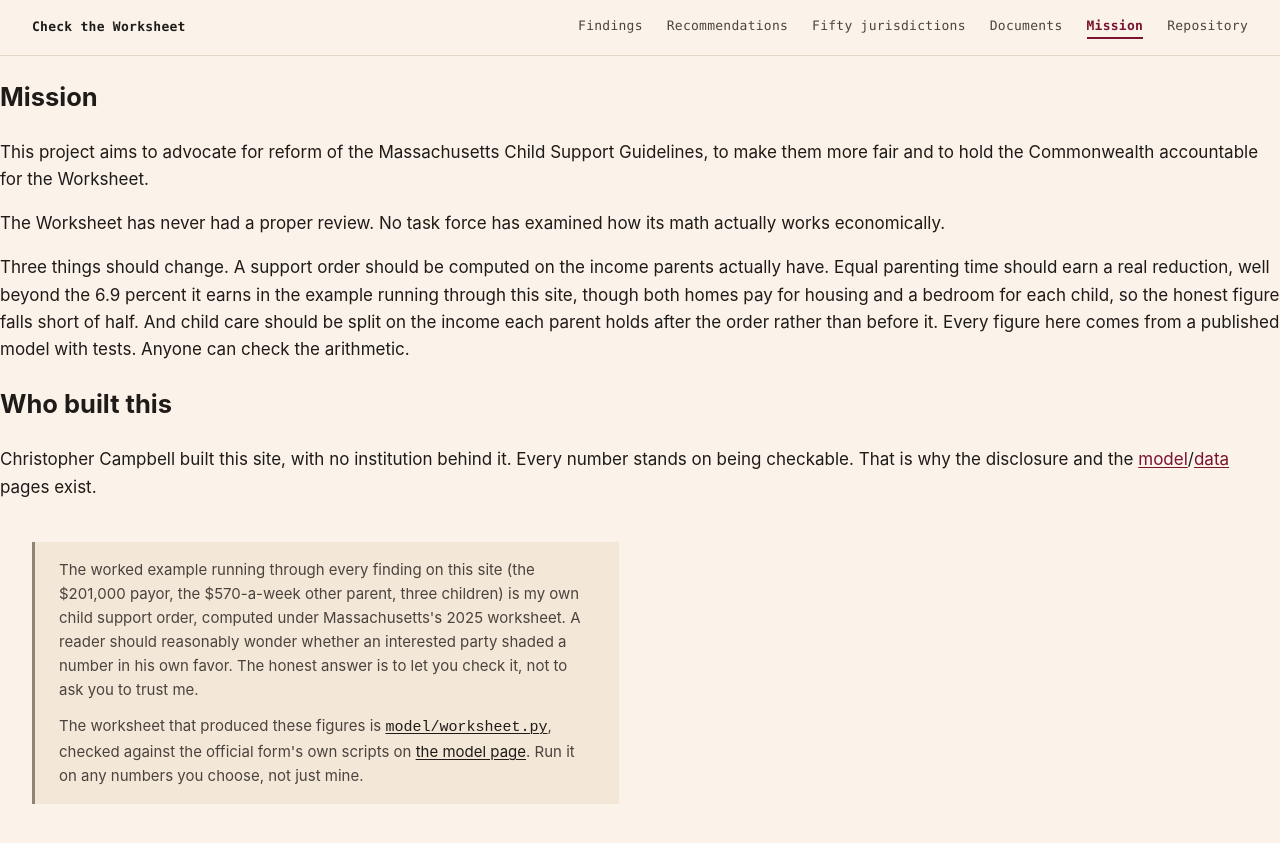
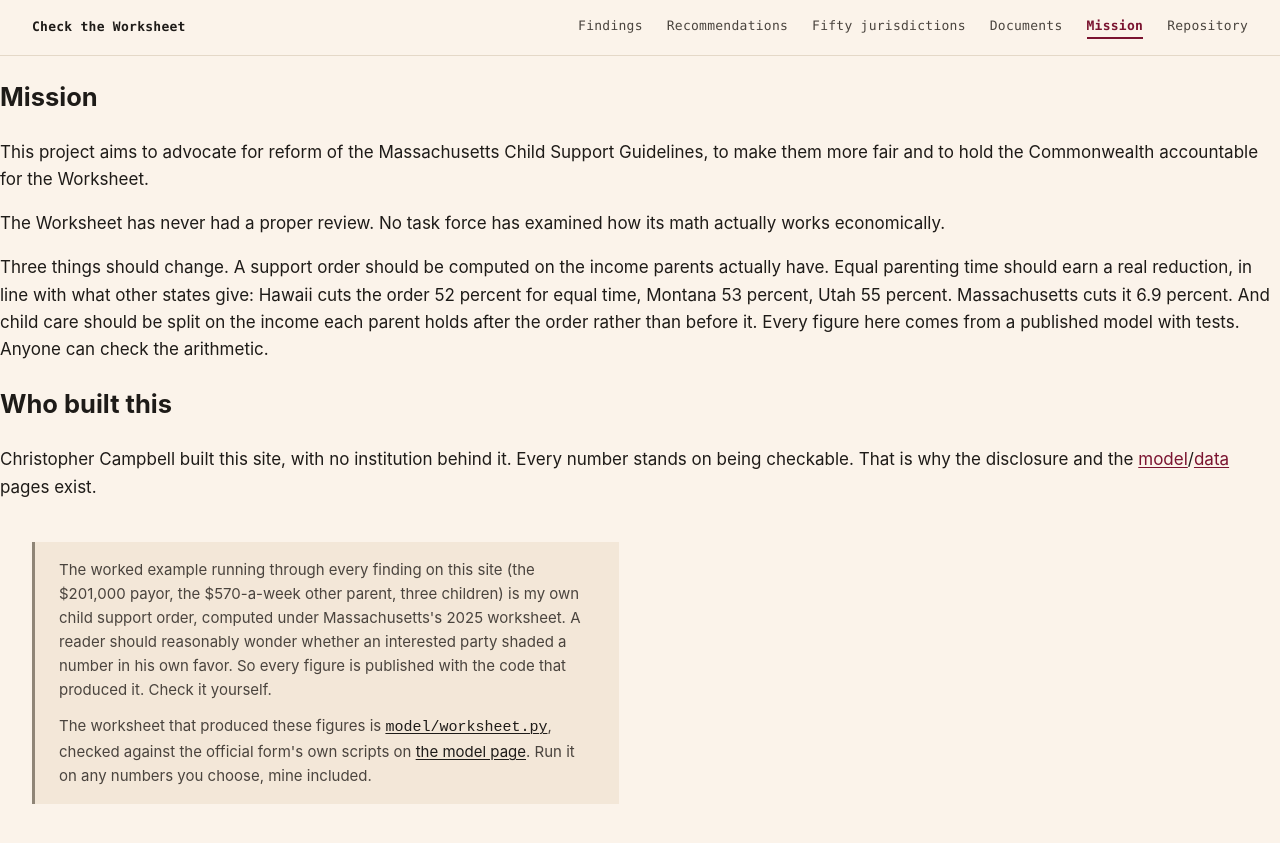
Before and after one commit to campbefs/checktheworksheet, a Jekyll site: the page built from about/index.md, in a window 1280 px wide and 900 px high. Shown: the top 843 px of the window. Built offline with Jekyll 4.4.1, drawn with Linux system fonts in a browser that asks for light colours.

Commit message:
Mission: cross-state reductions instead of the fixed-cost aside; drop 'honest'; site-wide prose audit fixes
Co-Authored-By: Claude Fable 5.1 <noreply@anthropic.com>

```diff
--- a/about/index.md
+++ b/about/index.md
@@ -7,13 +7,13 @@ disclosure:
     The worked example running through every finding on this site (the $201,000 payor, the
     $570-a-week other parent, three children) is my own child support order, computed under
     Massachusetts's 2025 worksheet. A reader should reasonably wonder whether an interested party
-    shaded a number in his own favor. The honest answer is to let you check it, not to ask you to
-    trust me.
+    shaded a number in his own favor. So every figure is published with the code that produced it. Check
+    it yourself.
   - >-
     The worksheet that produced these figures is
     <a href="/model/worksheet.py"><code>model/worksheet.py</code></a>, checked against the
     official form's own scripts on <a href="/the-model/">the model page</a>. Run it on any
-    numbers you choose, not just mine.
+    numbers you choose, mine included.
 ---
 
 # Mission
@@ -25,10 +25,10 @@ The Worksheet has never had a proper review. No task force has examined how its
 economically.
 
 Three things should change. A support order should be computed on the income parents actually have.
-Equal parenting time should earn a real reduction, well beyond the 6.9 percent it earns in the
-example running through this site, though both homes pay for housing and a bedroom for each child, so
-the honest figure falls short of half. And child care should be split on the income each parent holds
-after the order rather than before it. Every figure here comes from a published model with tests.
+Equal parenting time should earn a real reduction, in line with what other states give: Hawaii cuts
+the order 52 percent for equal time, Montana 53 percent, Utah 55 percent. Massachusetts cuts it 6.9
+percent. And child care should be split on the income each parent holds after the order rather than
+before it. Every figure here comes from a published model with tests.
 Anyone can check the arithmetic.
 
 ## Who built this
```
Also changed, not shown: the-model/index.md (+2 -2 lines).
